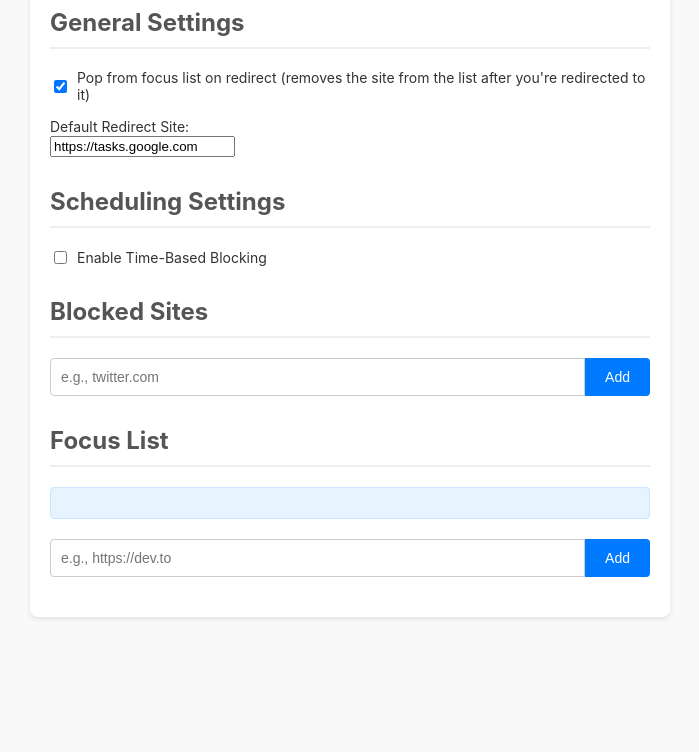
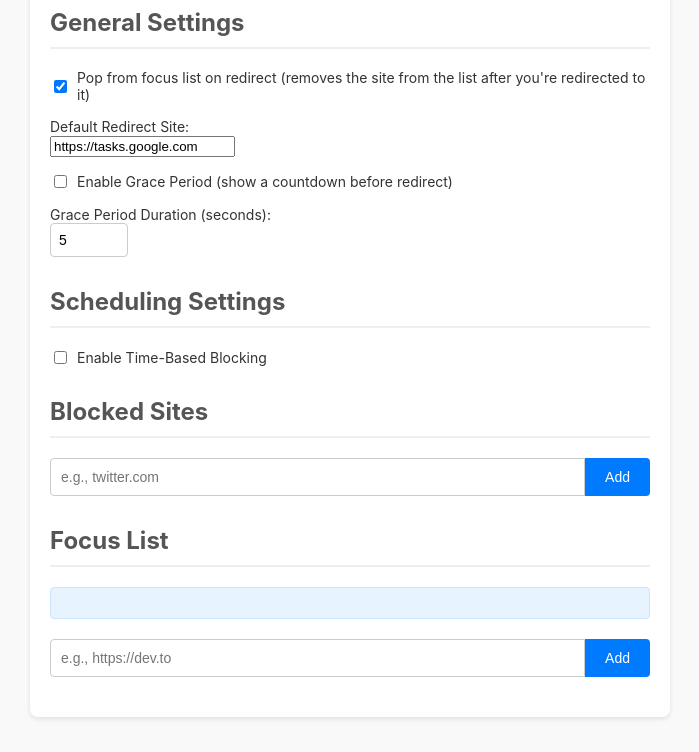
Before and after one commit to jagrusy/productivity-suite, a browser extension: page refocus/options.html in a window 1280 px wide. Shown: the part 137-889 px from the top of the page, without its empty margins (290-989 px from the left). Before the commit the page ends 800 px from the top, so only its background shows below. Drawn offline with Linux system fonts and the light colour scheme.

Commit message:
feat: Implement grace period settings UI and initial logic

```diff
--- a/refocus/options.css
+++ b/refocus/options.css
@@ -231,3 +231,15 @@ li input[type="text"] {
 .days-of-week input[type="checkbox"] {
   margin-right: 5px;
 }
+
+#grace-period-duration-setting label {
+  min-width: 180px; /* Align with other labels */
+}
+
+#grace-period-duration-setting input[type="number"] {
+  width: 60px; /* Adjust width for number input */
+  padding: 8px;
+  border: 1px solid #ccc;
+  border-radius: 4px;
+  font-size: 14px;
+}
--- a/refocus/options.html
+++ b/refocus/options.html
@@ -21,6 +21,16 @@
       <div class="setting">
         <label for="default-redirect-site">Default Redirect Site:</label>
         <input type="url" id="default-redirect-site" placeholder="e.g., https://tasks.google.com">
+      </div>
+      <div class="setting">
+        <label for="enable-grace-period">
+          <input type="checkbox" id="enable-grace-period">
+          Enable Grace Period (show a countdown before redirect)
+        </label>
+      </div>
+      <div class="setting" id="grace-period-duration-setting">
+        <label for="grace-period-duration">Grace Period Duration (seconds):</label>
+        <input type="number" id="grace-period-duration" value="5" min="1" max="60">
       </div>
     </div>
 
```
